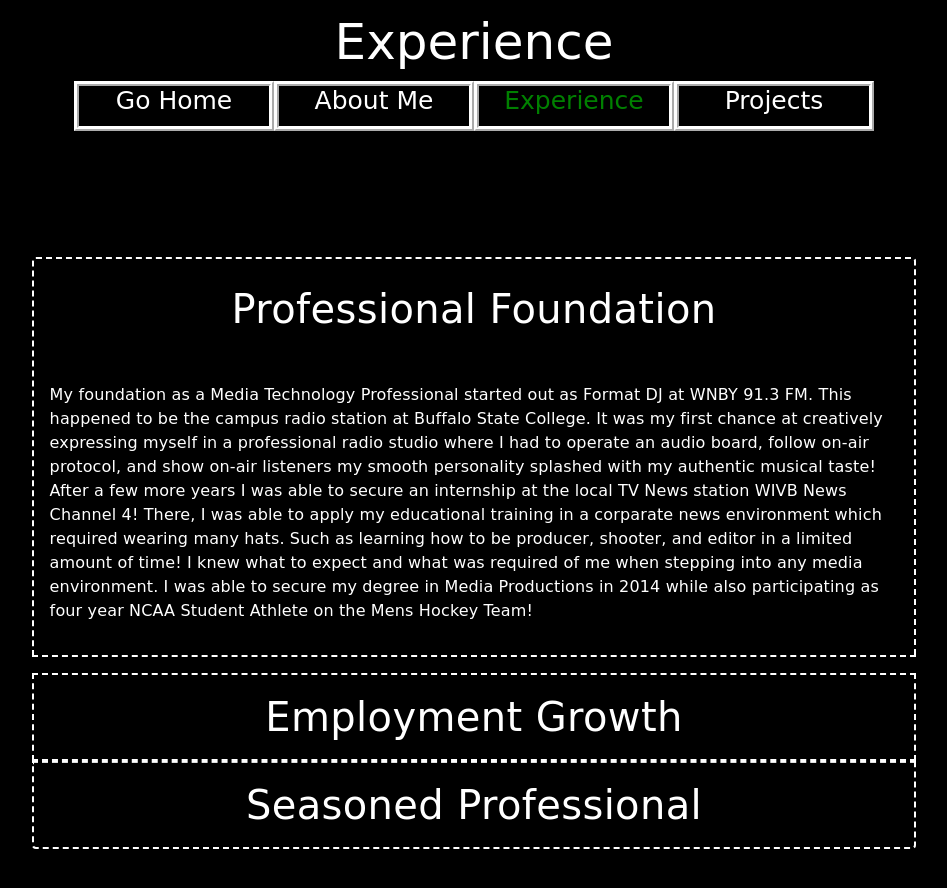
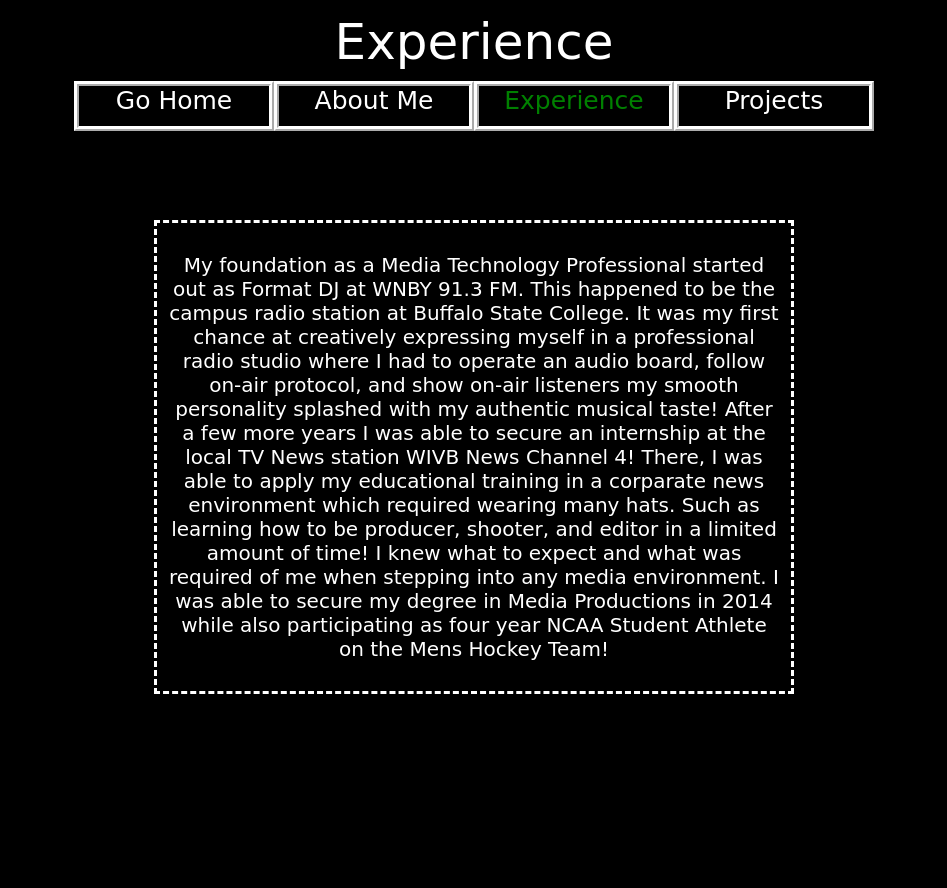
Before and after one commit to C-Lew-On-Truth/TheRealCJLewis, a React (Create React App) app: page /TheRealCJLewis/Experience in a window 1280 px wide. Both pictures are taken after a click on the element "Professional Foundation". Shown: the top 888 px of the page, without its empty margins (166-1113 px from the left). After the commit the page ends 800 px from the top, so only its background shows below. Built offline with nearby package versions, Linux system fonts and the light colour scheme.

Commit message:
experience adjusted

```diff
--- a/src/App.js
+++ b/src/App.js
@@ -14,7 +14,7 @@ function App() {
       <Router basename="/TheRealCJLewis" forceRefresh={true}>
         <Route exact path="/" component={HomePage}/>
         <Route exact path="/AboutMe" component={AboutMe}/>
-        <Route exact path="/Experience" component={ThirdPartyExpo}/>
+        <Route exact path="/Experience" component={ExpoModal}/>
         <Route exact path="/Projects" component={Projects}/>
       </Router>
     </div>
--- a/src/side-components/ExpoModal.jsx
+++ b/src/side-components/ExpoModal.jsx
@@ -4,15 +4,55 @@ import '../styles/experience.css';
 import ExpoEntries from '../side-components/ExpoEntries';
 
 
-
-
-
 const ExpoPage = props => <span className="globalNavBar">{props.page}</span>
 
-const ExpoModal = () => {
-    return(
+class ExpoModal extends React.Component {
+    constructor(props) {
+        super(props)
+        this.state = {
+            showExpo: '',
+            tabActive: false
+        }
+    }
+
+    componentDidMount = () => {
+        this.setState({
+            tabActive: false
+        })
+    }
+
+    showExpo1 = () => {
+        this.setState({
+            showExpo: <p className='tabActive'>{ExpoEntries[0].expo}</p>,
+            tabActive: true
+        })
+    }
+
+    showExpo2 = () => {
+        this.setState({
+            showExpo: <p className='tabActive'>{ExpoEntries[1].expo}</p>,
+            tabActive: true
+        })
+    }
+
+    showExpo3 = () => {
+        this.setState({
+            showExpo: <p className='tabActive'>{ExpoEntries[2].expo}</p>,
+            tabActive: true
+        })
+    }
+
+    noMoreExpo = () => {
+        this.setState({
+            showExpo: '',
+            tabActive: false
+        })
+    }
+
+    render() {
+        return (
             <div className='expoPage'>
-            <header onClick={() => { alert(window.innerWidth) }}>Experience</header>
+                <header>Experience</header>
 
                 <NavBar
                     goHome="Go Home"
@@ -22,21 +62,34 @@ const ExpoModal = () => {
                 />
 
                 <div className="expoContainer">
+
                     <div className="entryTrigger">
-                    <h1>Professional Foundation</h1>
-                    <div>
+
+                        <h1 onClick={this.showExpo1}>Professional Foundation</h1>
+                        <div onClick={this.noMoreExpo} >
+                            {this.state.showExpo}
+                        </div>
 
                     </div>
+
+                    <div className="entryTrigger">
+                         <h1 onClick={this.showExpo2}>Employment Growth</h1>
+                        <div onClick={this.noMoreExpo} >
+                            {this.state.showExpo}
                         </div>
+                    </div>
+
                     <div className="entryTrigger">
-                    <h1>Employment Growth</h1>
+                    <h1 onClick={this.showExpo3}>Seasoned Professional</h1>
+                        <div onClick={this.noMoreExpo} >
+                            {this.state.showExpo}
                         </div>
-                <div className="entryTrigger">
-                    <h1>Seasoned Professional</h1>
                     </div>
+
                 </div>
             </div>
         )
     }
+}
 
 export default ExpoModal
--- a/src/styles/experience.css
+++ b/src/styles/experience.css
@@ -19,6 +19,7 @@
     width: 100%;
     padding-bottom: 1%;
 }
+
 .expoSect {
     border: white dashed 2px;
     width: 30%;
@@ -49,23 +50,36 @@ a {
 /* Expo Modal Styles */
 
 .expoContainer {
-    width: 60%;
-    margin: 5% auto;
+    width: 50%;
+    margin: 12% auto;
     text-align: center;
 }
 
 .entryTrigger {
     border: 1px dashed white;
     cursor: pointer;
+    font-size: 150%;
 }
 
-.active {
-    display: block;
+.entryTrigger:hover {
+    background: green;
 }
 
-.notActive {
-    display: none
+.tabActive {
+    position: absolute;
+    top: 25%;
+    left: 50%;
+    transform: translateX(-50%);
+    transform: translateY(-20);
+    background: black;
+    text-align: center;
+    color: white;
+    width: 50%;
+    border: 3px dashed white;
+    padding: 10px;
+    font-size: 20px;
 }
+
 
 @media only screen and (max-width: 850px) {
     .expoPage {
@@ -83,6 +97,11 @@ a {
         padding: 10px;
         margin: 2% auto;
     }
+
+    .tabActive {
+        width: 95%;
+        top: 50%;
+    }
 }
 
 .centerHead {
```
Lines whose indentation alone changed are shown as unchanged.
